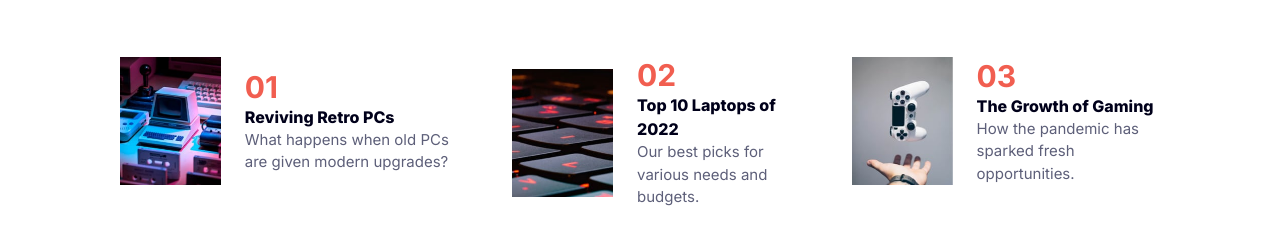
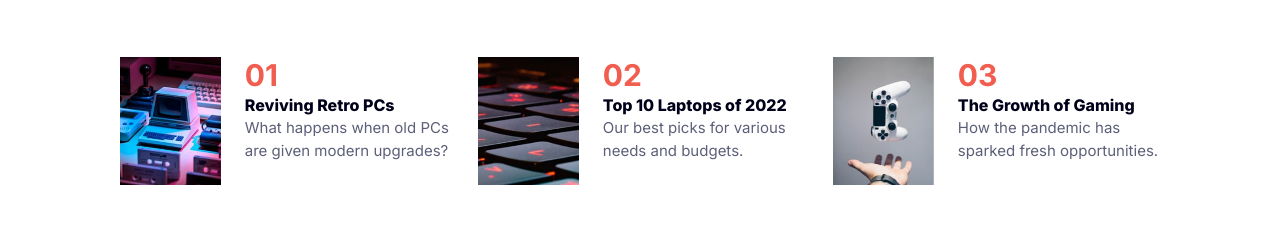
Before and after one commit to wunmiking/news-home-page, a plain HTML site: page index.html in a window 1280 px wide. Shown: the part 663-908 px from the top of the page. Before the commit the page ends 872 px from the top, so only its background shows below. Drawn offline with nearby package versions, Linux system fonts and the light colour scheme.

Commit message:
first commit

```diff
--- a/index.html
+++ b/index.html
@@ -16,7 +16,7 @@
       rel="stylesheet"
     />
     <style type="text/tailwindcss">
-      @theme {
+      @theme{
         --color-soft-orange: #e9ab53;
         --color-soft-red: #f15e50;
         --color-off-white: #fffdfa;
@@ -57,7 +57,7 @@
 
     <!-- main -->
     <main
-      class="container mx-auto px-[20px] md:px-[40px] md:py-0 lg:px-[120px] pb-4"
+      class="container mx-auto mb-15 px-[20px] md:px-[40px] md:py-0 lg:px-[120px] pb-4"
     >
       <!-- section-1 -->
       <section class="grid lg:grid-cols-3 gap-10">
@@ -115,38 +115,38 @@
       </section>
 
       <!-- section-2 -->
-       <section class="mt-15 flex lg:flex-row flex-col gap-6 lg:gap-14 items-center lg:items-start">
+       <section class="mt-15 flex lg:flex-row flex-col gap-6 lg:gap-7 items-center md:items-start lg:pb-5 mb-5">
 
-          <div class="flex gap-6 items-center">
+          <div class="flex gap-6 items-center h-32">
 
               <img class="h-32" src="./assets/image-retro-pcs.jpg" alt="retro-pcs-img" />
 
-            <div>
+            <div class="flex flex-col justify-start h-32 w-76">
               <h2 class=" text-soft-red font-bold text-3xl">01</h2>
               <h4 class="mr-10 text-very-dark-blue font-extrabold hover:text-soft-red cursor-pointer">Reviving Retro PCs</h4>
               <p class="text-[15px] text-dark-grayish-blue">What happens when old PCs are given modern upgrades?</p>
             </div>
           </div>
 
-          <div class="flex gap-6 items-center pl-0">
+          <div class="flex gap-6 items-center h-32">
 
               <img class="h-32" src="./assets/image-top-laptops.jpg" alt="top-laptops-img" />
 
-            <div>
+            <div class="flex flex-col justify-start h-32 w-75">
               <h2 class=" text-soft-red font-bold text-3xl">02</h2>
               <h4 class="text-very-dark-blue font-extrabold hover:text-soft-red cursor-pointer">Top 10 Laptops of 2022</h4>
               <p class="text-[15px] text-dark-grayish-blue">Our best picks for various needs and budgets.</p>
             </div>
           </div>
 
-          <div class="flex gap-6 items-center">
+          <div class="flex gap-6 items-center h-32">
 
               <img class="h-32"
                 src="./assets/image-gaming-growth.jpg"
                 alt="gaming-growth-img"
               />
 
-            <div>
+            <div class="h-32 w-75">
               <h2 class=" text-soft-red font-bold text-3xl">03</h2>
               <h4 class="text-very-dark-blue font-extrabold hover:text-soft-red cursor-pointer">The Growth of Gaming</h4>
               <p class="text-[15px] text-dark-grayish-blue">How the pandemic has sparked fresh opportunities.</p>
```
